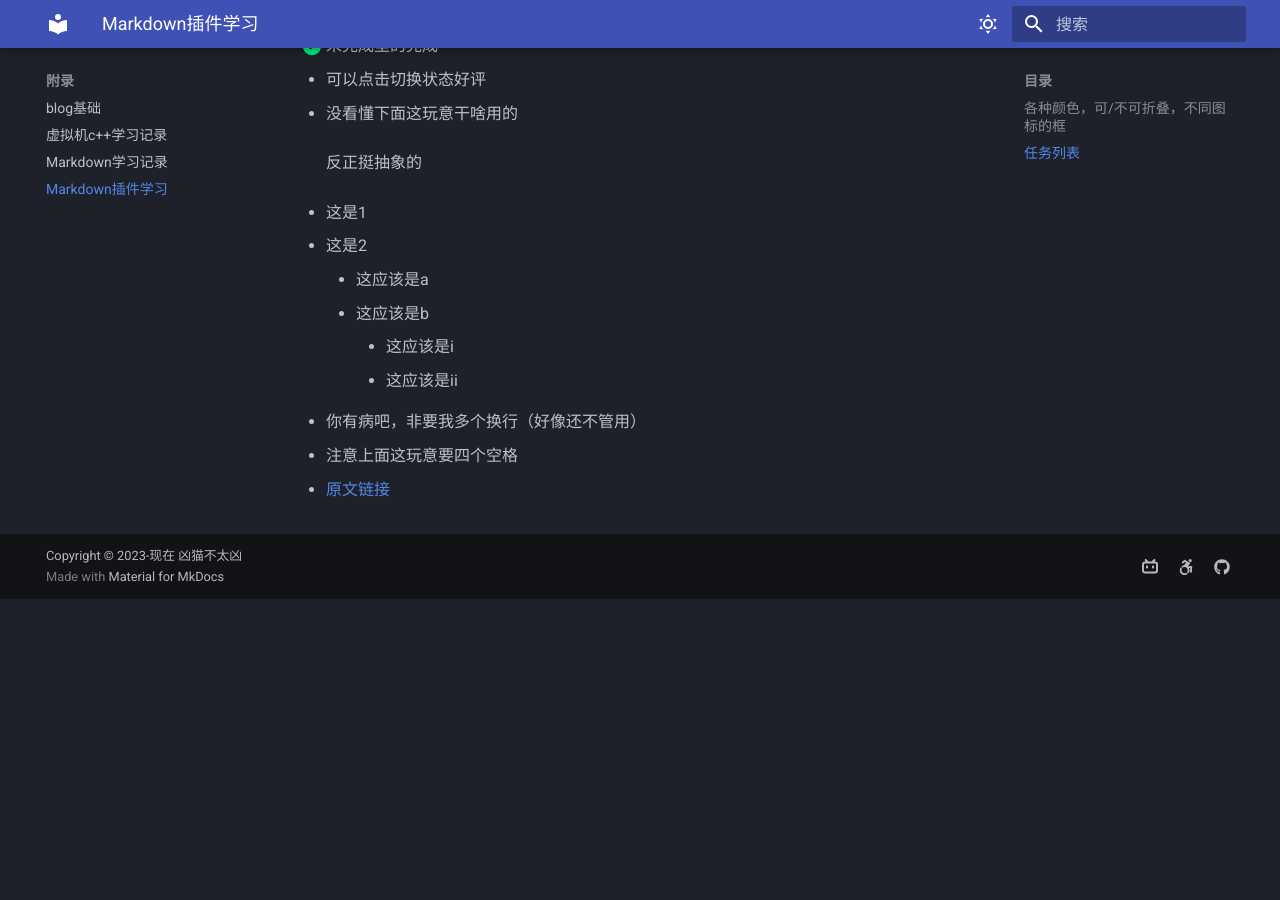
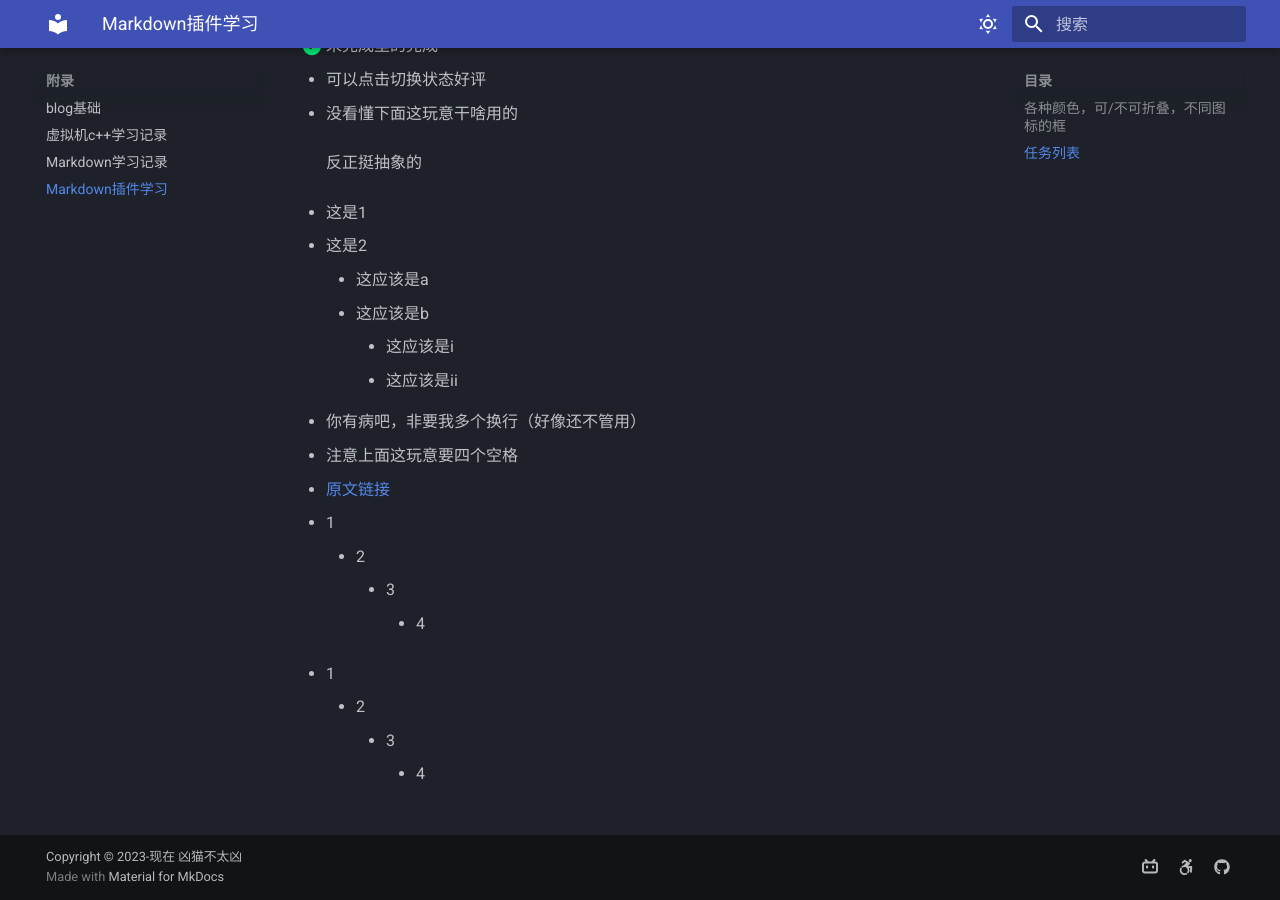
Before and after one commit to Xmbtx/xmbtx-blog, an MkDocs documentation site: the page built from docs/mkd/mkdex.md, in a window 1280 px wide and 900 px high, scrolled down 521 px. Built offline with MkDocs 1.6.1 and Material for MkDocs 9.7.7, drawn with Linux system fonts in a browser that asks for light colours; before the commit the page ends 1120 px from its top, so only the background shows below that.

Commit message:
2023-11-15_01:21:24 update

```diff
--- a/docs/mkd/mkdex.md
+++ b/docs/mkd/mkdex.md
@@ -35,3 +35,12 @@
 - 注意上面这玩意要四个空格
 
 - [原文链接](https://squidfunk.github.io/mkdocs-material/reference/lists/)
+
+- 1
+    - 2
+        - 3
+            - 4
+- 1
+    - 2
+        - 3
+            - 4
```
